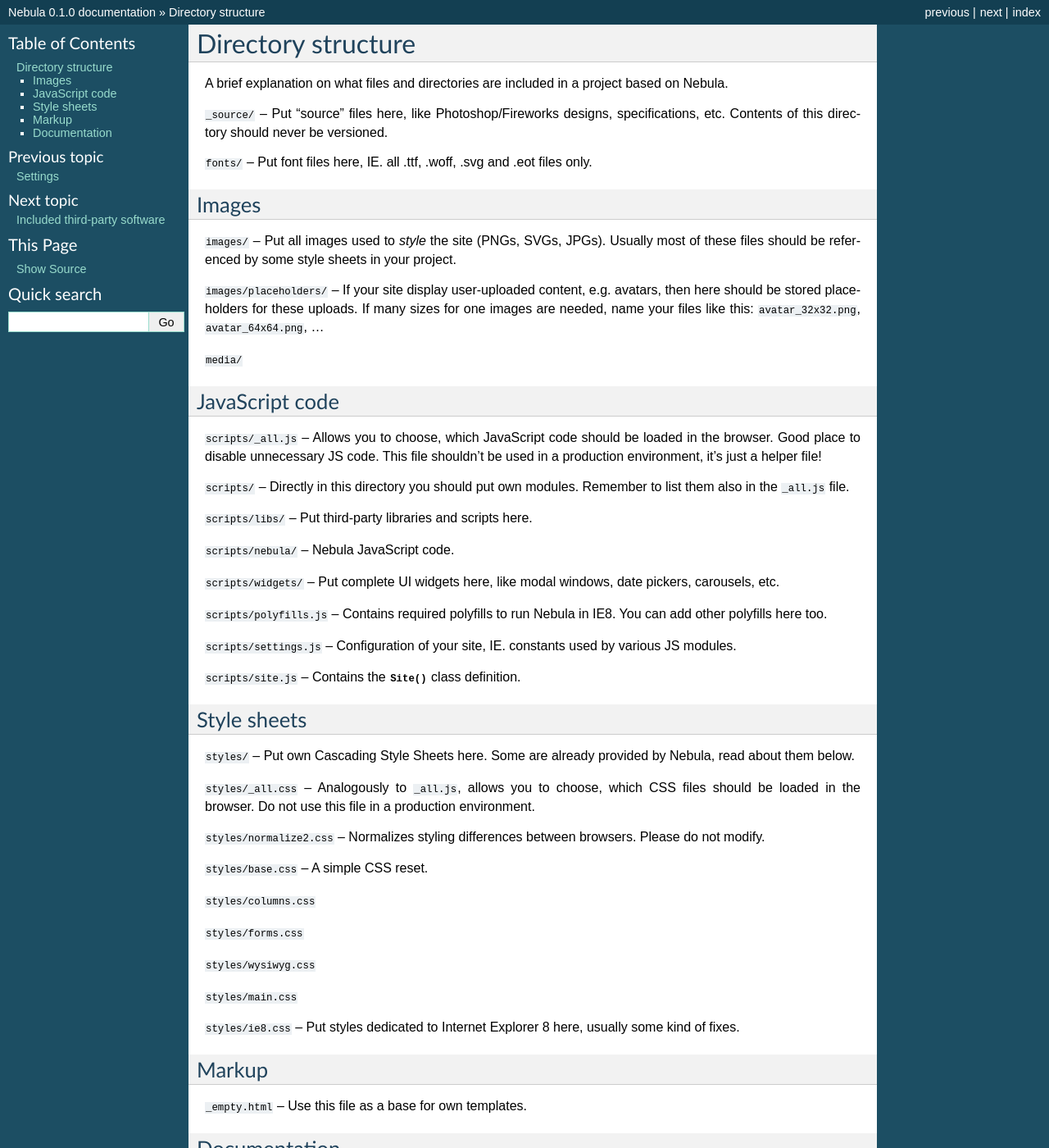
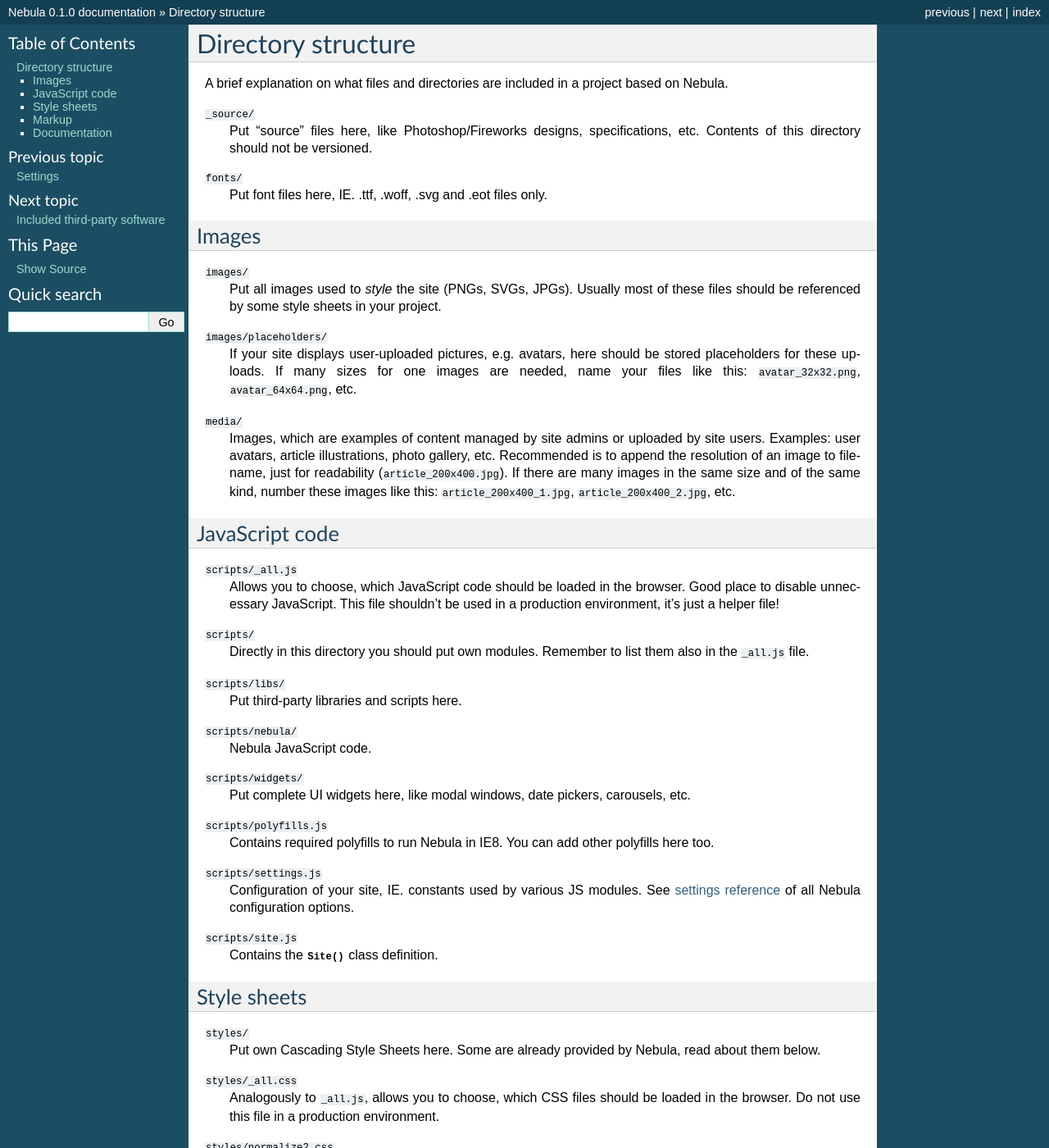
Before and after one commit to merixstudio/merix-template, a Sphinx documentation site: the page built from docs/reference/files.rst, in a window 1280 px wide and 1400 px high. Shown: the whole window at 82% size. Built offline with Sphinx 7.4.7, drawn with Linux system fonts in a browser that asks for light colours; some of the changed text lies outside the part shown.

Commit message:
Finished describing directory structure in the documentation.

```diff
--- a/docs/reference/files.rst
+++ b/docs/reference/files.rst
@@ -4,74 +4,101 @@ Directory structure
 
 A brief explanation on what files and directories are included in a project based on Nebula.
 
-:file:`_source/` -- Put "source" files here, like Photoshop/Fireworks designs, specifications, etc. Contents of this
-directory should never be versioned.
+:file:`_source/`
+   Put "source" files here, like Photoshop/Fireworks designs, specifications, etc. Contents of this
+   directory should not be versioned.
 
-:file:`fonts/` -- Put font files here, IE. all .ttf, .woff, .svg and .eot files only.
+:file:`fonts/`
+   Put font files here, IE. .ttf, .woff, .svg and .eot files only.
 
 
 Images
 ======
 
-:file:`images/` -- Put all images used to *style* the site (PNGs, SVGs, JPGs). Usually most of these files should be
-referenced by some style sheets in your project.
+:file:`images/`
+   Put all images used to *style* the site (PNGs, SVGs, JPGs). Usually most of these files should be
+   referenced by some style sheets in your project.
 
-:file:`images/placeholders/` -- If your site display user-uploaded content, e.g. avatars, then here should be stored
-placeholders for these uploads. If many sizes for one images are needed, name your files like this:
-:file:`avatar_32x32.png`, :file:`avatar_64x64.png`, ...
+:file:`images/placeholders/`
+   If your site displays user-uploaded pictures, e.g. avatars, here should be stored placeholders for these uploads. If
+   many sizes for one images are needed, name your files like this: :file:`avatar_32x32.png`, :file:`avatar_64x64.png`,
+   etc.
 
 :file:`media/`
+   Images, which are examples of content managed by site admins or uploaded by site users. Examples:
+   user avatars, article illustrations, photo gallery, etc. Recommended is to append the resolution of an image to
+   filename, just for readability (:file:`article_200x400.jpg`). If there are many images in the same size and of the
+   same kind, number these images like this: :file:`article_200x400_1.jpg`, :file:`article_200x400_2.jpg`, etc.
 
 
 JavaScript code
 ===============
 
-:file:`scripts/_all.js` -- Allows you to choose, which JavaScript code should be loaded in the browser. Good place to
-disable unnecessary JS code. This file shouldn't be used in a production environment, it's just a helper file!
+:file:`scripts/_all.js`
+   Allows you to choose, which JavaScript code should be loaded in the browser. Good place to
+   disable unnecessary JavaScript. This file shouldn't be used in a production environment, it's just a helper file!
 
-:file:`scripts/` -- Directly in this directory you should put own modules. Remember to list them also in the
-:file:`_all.js` file.
+:file:`scripts/`
+   Directly in this directory you should put own modules. Remember to list them also in the :file:`_all.js` file.
 
-:file:`scripts/libs/` -- Put third-party libraries and scripts here.
+:file:`scripts/libs/`
+   Put third-party libraries and scripts here.
 
-:file:`scripts/nebula/` -- Nebula JavaScript code.
+:file:`scripts/nebula/`
+   Nebula JavaScript code.
 
-:file:`scripts/widgets/` -- Put complete UI widgets here, like modal windows, date pickers, carousels, etc.
+:file:`scripts/widgets/`
+   Put complete UI widgets here, like modal windows, date pickers, carousels, etc.
 
-:file:`scripts/polyfills.js` -- Contains required polyfills to run Nebula in IE8. You can add other polyfills here too.
+:file:`scripts/polyfills.js`
+   Contains required polyfills to run Nebula in IE8. You can add other polyfills here too.
 
-:file:`scripts/settings.js` -- Configuration of your site, IE. constants used by various JS modules.
+:file:`scripts/settings.js`
+   Configuration of your site, IE. constants used by various JS modules. See :doc:`settings reference
+   </reference/settings>` of all Nebula configuration options.
 
-:file:`scripts/site.js` -- Contains the :js:class:`Site` class definition.
+:file:`scripts/site.js`
+   Contains the :js:class:`Site` class definition.
 
 
 Style sheets
 ============
 
-:file:`styles/` -- Put own Cascading Style Sheets here. Some are already provided by Nebula, read about them below.
+:file:`styles/`
+   Put own Cascading Style Sheets here. Some are already provided by Nebula, read about them below.
 
-:file:`styles/_all.css` -- Analogously to :file:`_all.js`, allows you to choose, which CSS files should be loaded in
-the browser. Do not use this file in a production environment.
+:file:`styles/_all.css`
+   Analogously to :file:`_all.js`, allows you to choose, which CSS files should be loaded in
+   the browser. Do not use this file in a production environment.
 
-:file:`styles/normalize2.css` -- Normalizes styling differences between browsers. Please do not modify.
+:file:`styles/normalize2.css`
+   Normalizes styling differences between browsers. Please do not modify.
 
-:file:`styles/base.css` -- A simple CSS reset.
+:file:`styles/base.css`
+   A simple CSS reset.
 
 :file:`styles/columns.css`
+   Responsive columns used layout page contents.
 
 :file:`styles/forms.css`
+   Put form-related styles here, usually various form widgets styling.
 
 :file:`styles/wysiwyg.css`
+   Contains styles usually applied to content that is an output of a WYSIWYG editor. Useful if your site contains
+   editable pages and/or articles.
 
 :file:`styles/main.css`
+   Put any styles here that doesn't fit into style sheets described above.
 
-:file:`styles/ie8.css` -- Put styles dedicated to Internet Explorer 8 here, usually some kind of fixes.
+:file:`styles/ie8.css`
+   Put styles dedicated to Internet Explorer 8 here, usually some kind of fixes.
 
 
 Markup
 ======
 
-:file:`_empty.html` -- Use this file as a base for own templates.
+:file:`_empty.html`
+   Use this file as a base for own templates.
 
 
 Documentation
@@ -79,4 +106,5 @@ Documentation
 
 :file:`README.rst`
 
-:file:`docs/` -- Sphinx-based documentation (you are reading it now).
+:file:`docs/`
+   Sphinx-based documentation (you are reading it now).
```
Also changed, not shown: docs/reference/settings.rst (+4 -4 lines).
